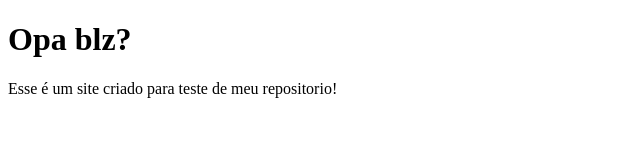
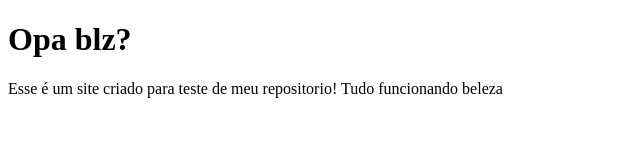
Before and after one commit to TariqDkf/Ola-Mundo, a plain HTML site: page index.html in a window 1280 px wide. Shown: the whole page, without its empty margins (0-640 px from the left). Drawn offline with Linux system fonts and the light colour scheme.

Commit message:
Update index.html

```diff
--- a/index.html
+++ b/index.html
@@ -9,6 +9,7 @@
     <h1>Opa blz?</h1>
     <p>Esse é um site
     criado para teste
-    de meu repositorio!</p>
+    de meu repositorio!
+    Tudo funcionando beleza</p>
 </body>
 </html>
```
